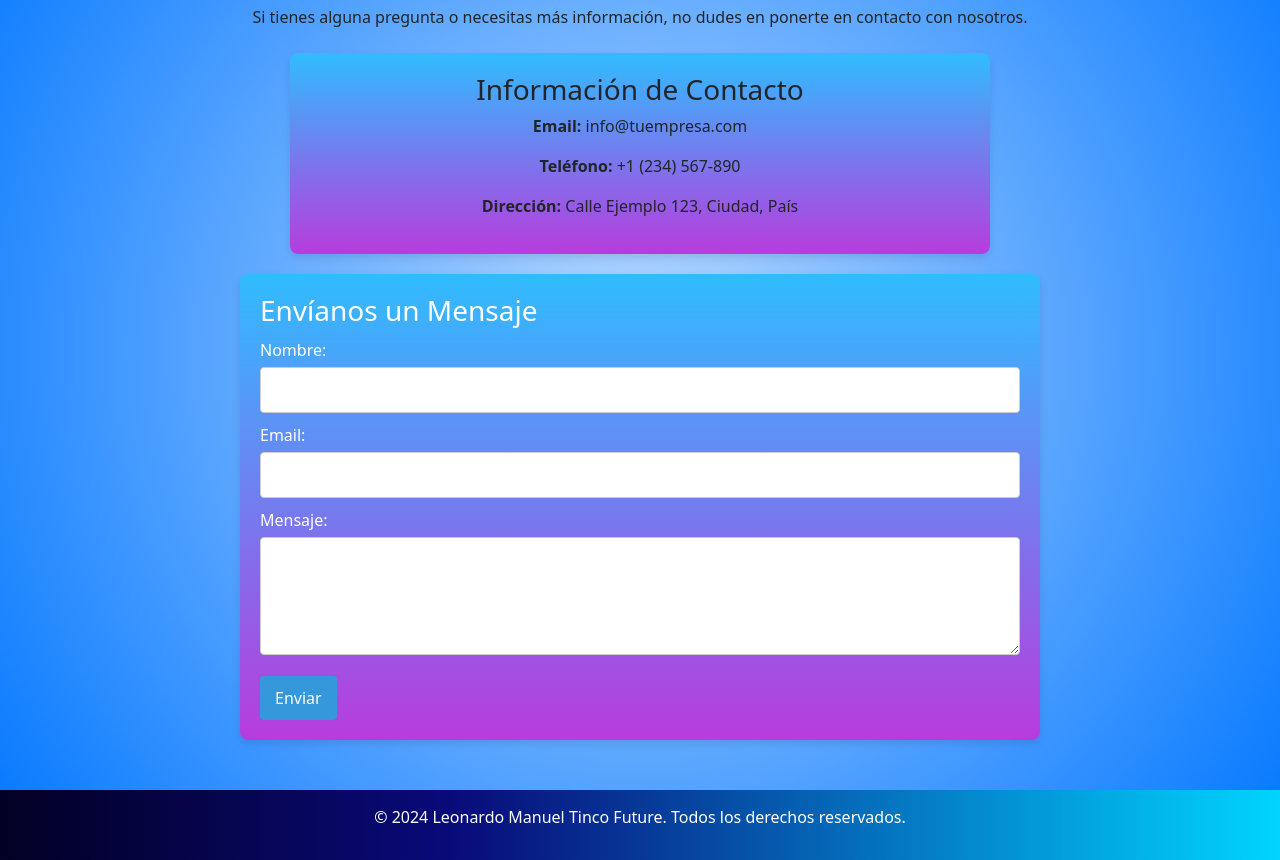
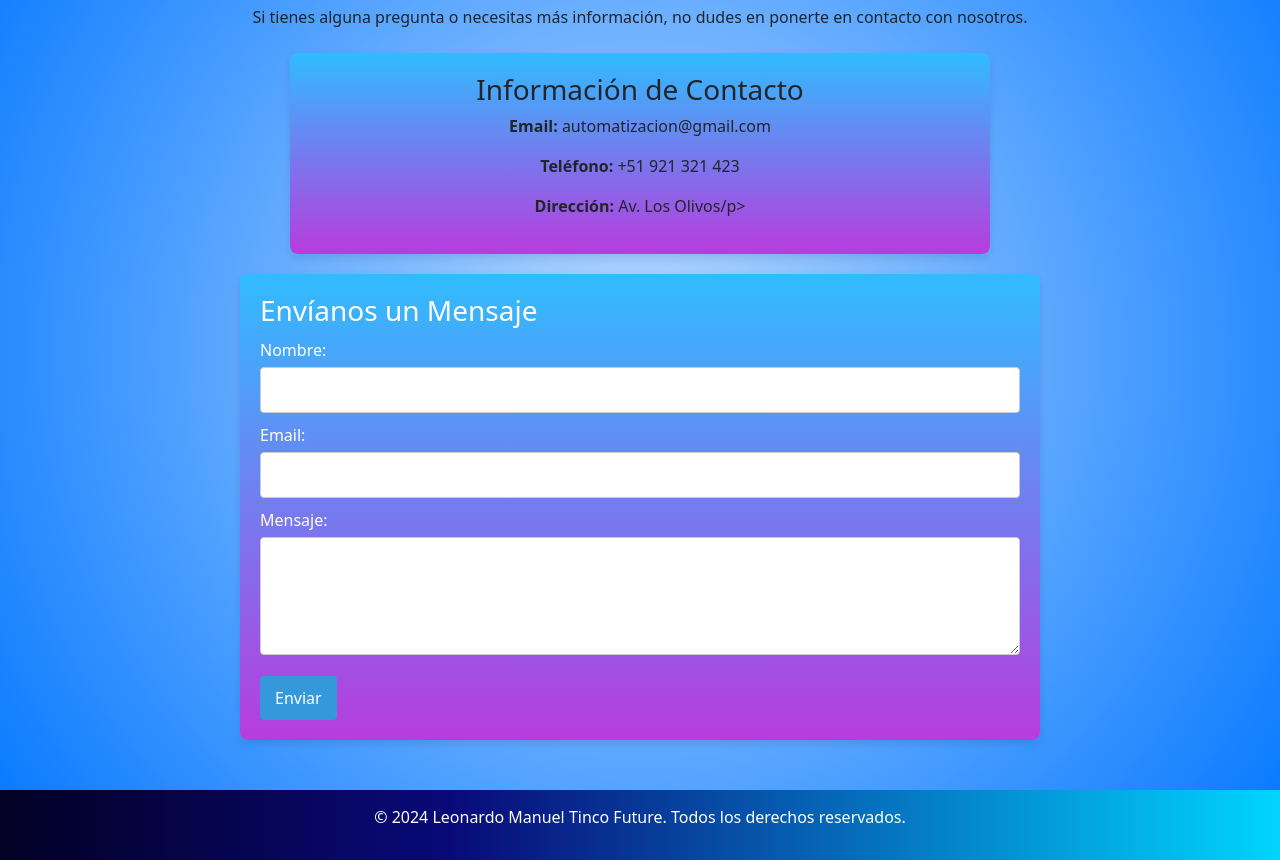
Before and after one commit to ArrowFuture/AutomatizacionWeb2, a plain HTML site: page index.html in a window 1280 px wide. Shown: the part 2409-3269 px from the top of the page. Drawn offline with nearby package versions, Linux system fonts and the light colour scheme.

Commit message:
Update index.html

```diff
--- a/index.html
+++ b/index.html
@@ -192,9 +192,9 @@
 
             <div class="contact-info">
                 <h3>Información de Contacto</h3>
-                <p><strong>Email:</strong> info@tuempresa.com</p>
-                <p><strong>Teléfono:</strong> +1 (234) 567-890</p>
-                <p><strong>Dirección:</strong> Calle Ejemplo 123, Ciudad, País</p>
+                <p><strong>Email:</strong> automatizacion@gmail.com</p>
+                <p><strong>Teléfono:</strong> +51 921 321 423</p>
+                <p><strong>Dirección:</strong> Av. Los Olivos/p>
             </div>
 
             <form class="contact-form" id="contact-form">
```
